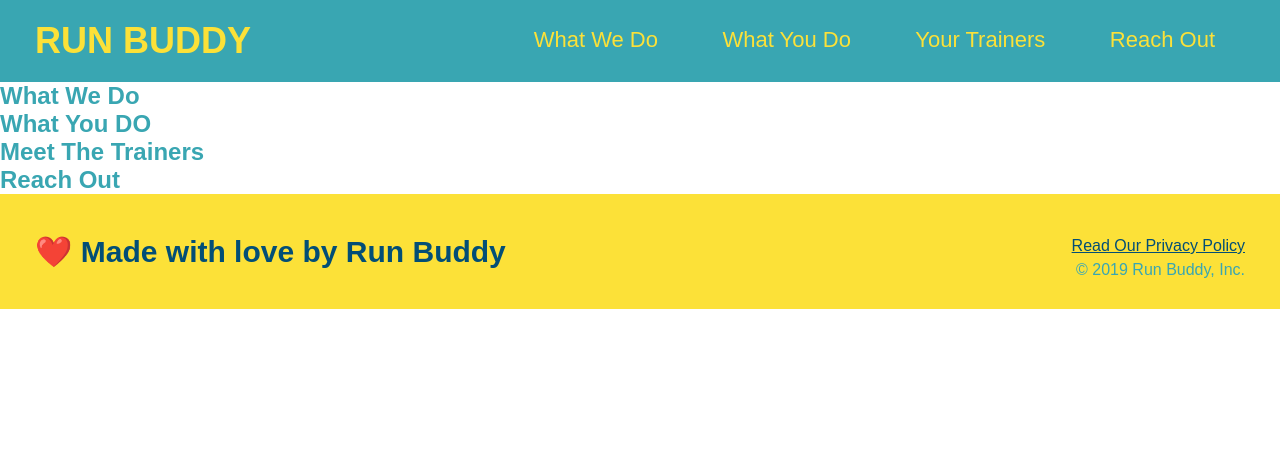
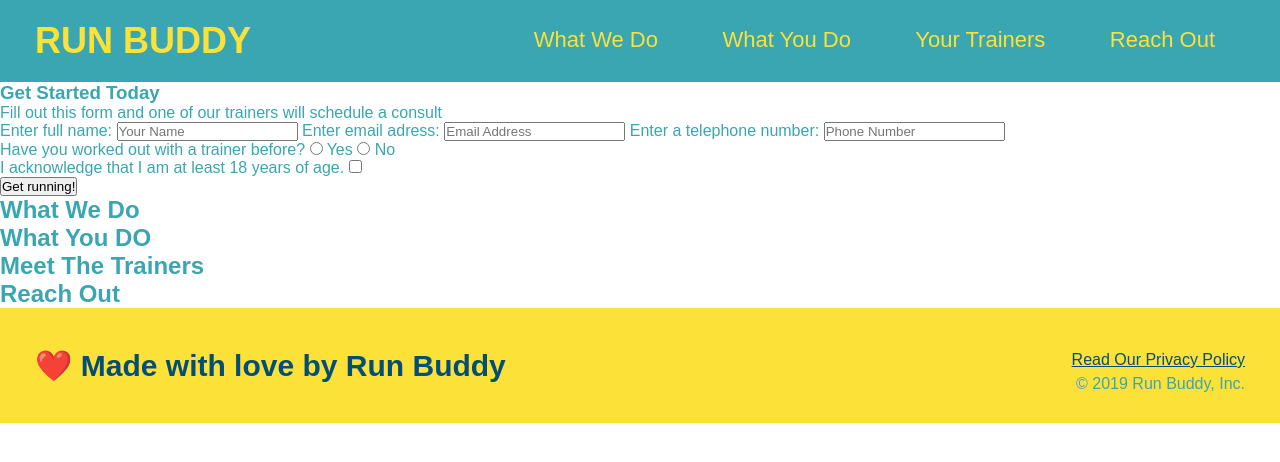
Before and after one commit to trip6love/run-buddy, a plain HTML site: page index.html in a window 1280 px wide. Drawn offline with Linux system fonts and the light colour scheme.

Commit message:
<Form Complete>

```diff
--- a/index.html
+++ b/index.html
@@ -34,9 +34,39 @@
         </nav>
     </header>
 
-    <!-- herp/jumnotron -->
+    <!-- hero/jumnotron -->
     <section>
+        <div>
+            <h3>Get Started Today</h3>
+            <p>Fill out this form and one of our trainers will schedule a consult</p>
+        <!-- Add for element-->
+        <form>
+            <label for="name">Enter full name:</label>
+            <input type="text" placeholder="Your Name" name="name" id="name" />
+            <label for="email">Enter email adress:</label>
+            <input type="email" placeholder="Email Address" name="email" id="email" />
+            <label for="phone">Enter a telephone number:</label>
+            <input type="tel" placeholder="Phone Number" name="phone" id="phone" />
+            <p>
+                Have you worked out with a trainer before?
+                <input type="radio" name="trainer-confirm" id="trainer-yes" />
+                <label for="trainer-yes">Yes</label>
+                <input type="radio" name="trainer-confirm" id="trainer-no" />
+                <label for="trainer-no">No</label>
+            </p>
+            <p>
+                <label for="checkbox" >
+                    I acknowledge that I am at least 18 years of age.
+                </label>
+                <input type="checkbox" name="age-confirm" id="checkbox" />
+            </p>
+            <button type="submit">
+                Get running!
+            </button>
+        </form>
+        </div>
     </section>
+
 
     <!-- "what we do" section -->
     <section>
```
